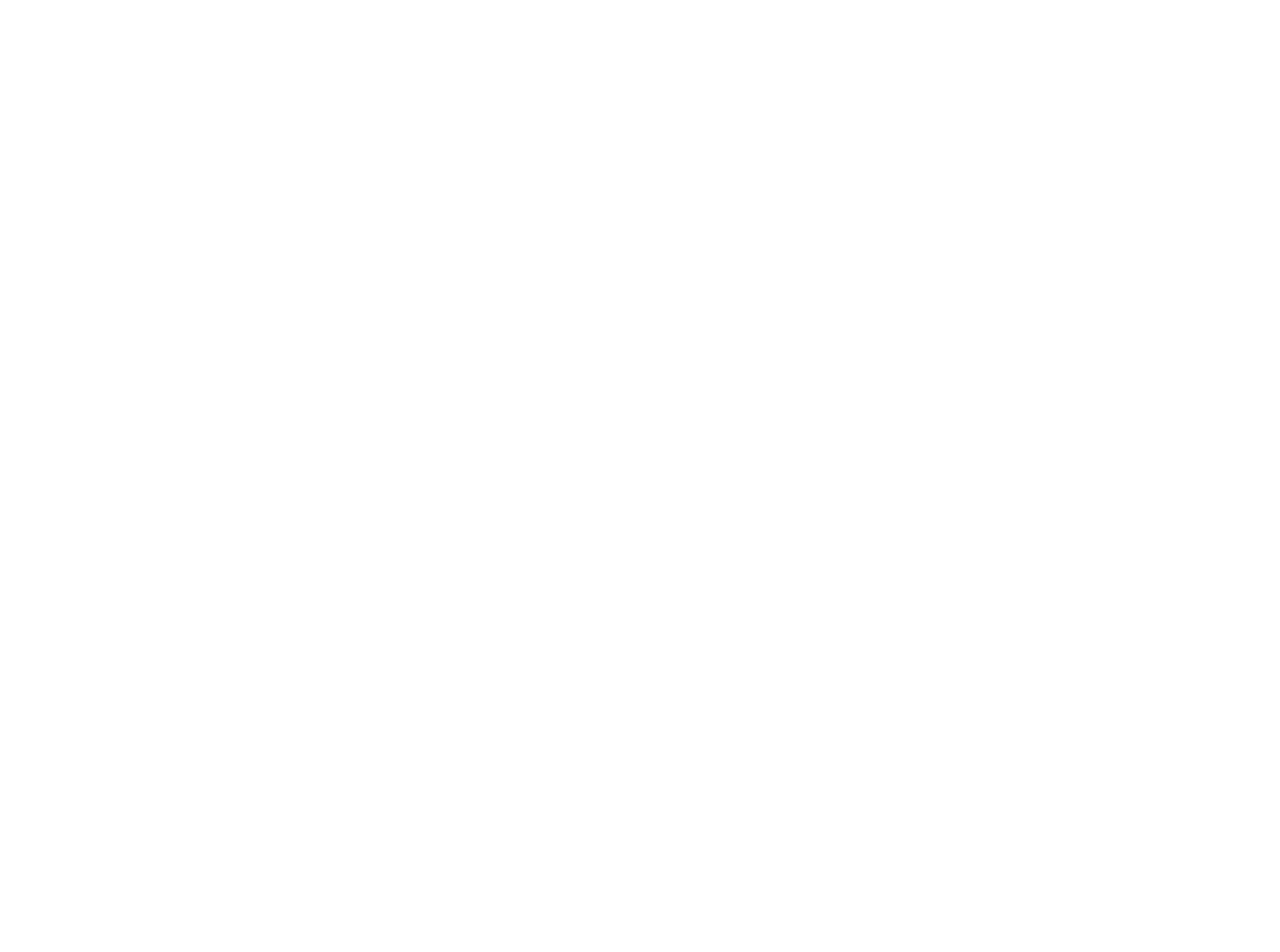
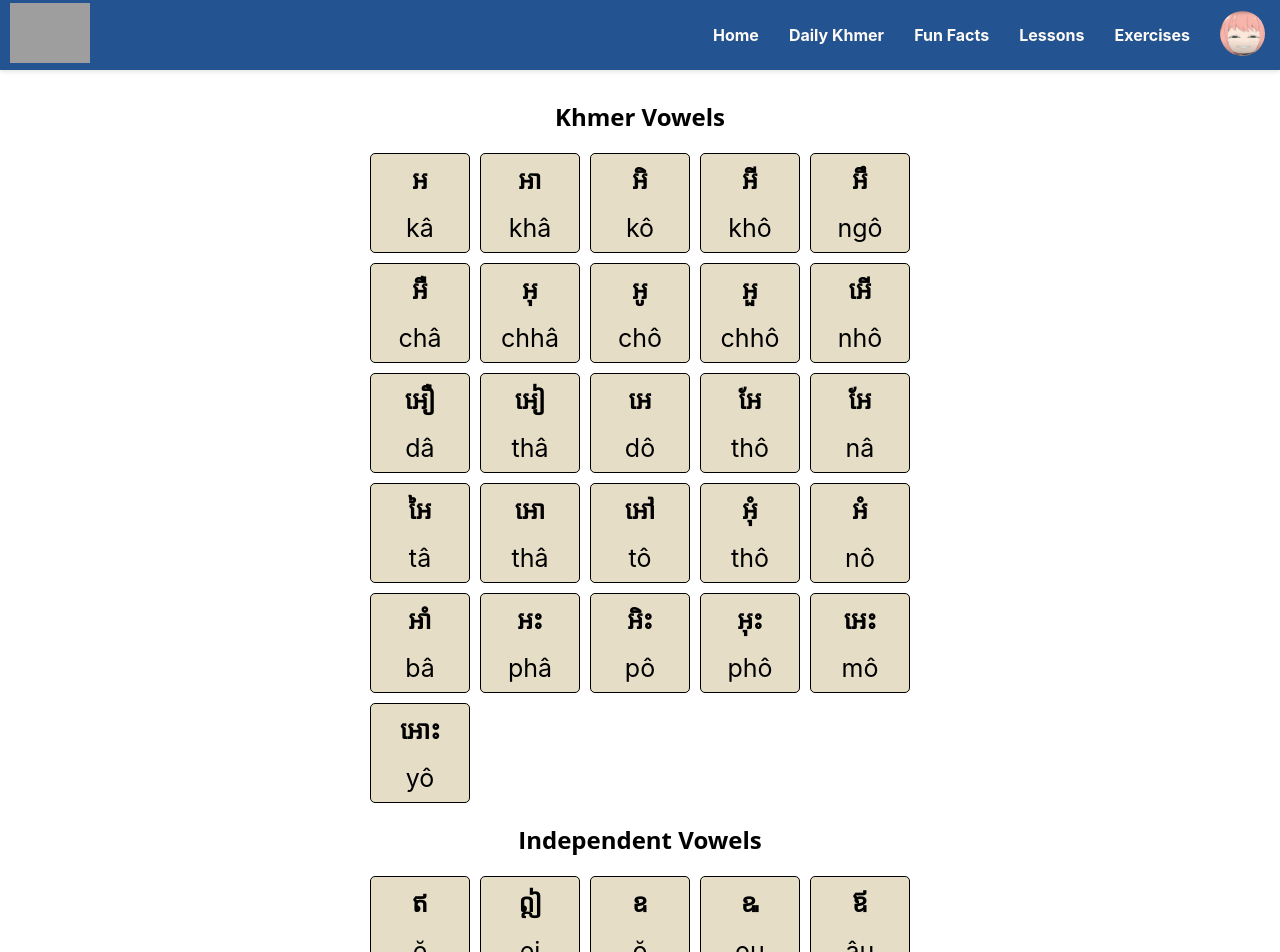
Before and after one commit to KellyKuoch/khmerkademy-v2, a React (Create React App) app: page /unit/vowels in a window 1280 px wide. Before the commit this address had no page. Shown: the top 952 px of the page. Before the commit the page ends 800 px from the top, so only its background shows below. Built offline with nearby package versions, Linux system fonts and the light colour scheme; grey boxes are pictures that could not be loaded.

Commit message:
added consonant and vowels

```diff
--- a/src/App.js
+++ b/src/App.js
@@ -11,6 +11,8 @@
 import Culture from "./culture-topic/Culture.culture-topic";
 import Vocabulary from "./units/Vocabulary.unit";
 import Conversatoin from "./units/Conversation.unit";
+import Consonants from "./units/unit-1/Consonants";
+import Vowels from "./units/unit-1/Vowels";
 
 const App = () => {
   return (
@@ -24,6 +26,8 @@
         <Route path="exercise/matching-pair" element={<MatchingPair />} />
         <Route path="lessons" element={<Learn />} />
         <Route path="learn/section-1" element={<Unit />} />
+        <Route path="unit/consonants" element={<Consonants />} />
+        <Route path="unit/vowels" element={<Vowels />} />
         <Route path="unit/vocabulary" element={<Vocabulary />} />
         <Route path="unit/conversation" element={<Conversatoin />} />
         <Route path="profile" element={<Profile />} />
--- a/src/units/Unit.units.jsx
+++ b/src/units/Unit.units.jsx
@@ -12,16 +12,21 @@
               <h2>Unit 1</h2>
             </div>
             <div className="small-insider-unit">
+              <Link to="/unit/consonants">
                 <img
                   src="https://placehold.co/600x400?text=Consonent"
                   alt="logo"
                   className="fish"
                 />
+              </Link>
+              <Link to="/unit/vowels">
                 <img
                   src="https://placehold.co/600x400?text=Vowel"
                   alt="logo"
                   className="fish"
                 />
+              </Link>
+
               <Link to="/unit/vocabulary">
                 {" "}
                 <img
--- /dev/null
+++ b/src/units/unit-1/Consonants.css
@@ -0,0 +1,28 @@
+.consonant p {
+    margin-top: 0;
+    margin-bottom: 0;
+}
+.main-consonants {
+    display: flex;
+    flex-direction: column;
+    justify-content: center;
+    align-items: center;
+    padding-top: 80px;
+}
+
+.consonants-boxes {
+    display: grid;
+    grid-template-columns: repeat(5, 1fr);
+    gap: 10px;
+    grid-auto-rows: minmax(100px, auto);
+}
+.consonant {
+    background-color: #E5DDC5;
+    border: solid black 1px;
+    border-radius: 5px;
+    width: 100px;
+    display: flex;
+    flex-direction: column;
+    justify-content: space-around;
+    align-items: center;
+}
--- /dev/null
+++ b/src/units/unit-1/Consonants.jsx
@@ -0,0 +1,237 @@
+import "./Consonants.css";
+const Consonants = () => {
+  const consonants = [
+    {
+      id: 1,
+      name: "ក",
+      pronoun: "kâ",
+      subScript: "្ក",
+    },
+    {
+      id: 2,
+      name: "ខ",
+      pronoun: "khâ",
+      subScript: "្ខ",
+    },
+    {
+      id: 3,
+      name: "គ",
+      pronoun: "kô",
+      subScript: "្គ",
+    },
+    {
+      id: 4,
+      name: "ឃ",
+      pronoun: "khô",
+      subScript: "្ឃ",
+    },
+    {
+      id: 5,
+      name: "ង",
+      pronoun: "ngô",
+      subScript: "្ង",
+    },
+    {
+      id: 6,
+      name: "ច",
+      pronoun: "châ",
+      subScript: "្ច",
+    },
+    {
+      id: 7,
+      name: "ឆ",
+      pronoun: "chhâ",
+      subScript: "្ឆ",
+    },
+    {
+      id: 8,
+      name: "ជ",
+      pronoun: "chô",
+      subScript: "្ជ",
+    },
+    {
+      id: 9,
+      name: "ឈ",
+      pronoun: "chhô",
+      subScript: "្ឈ",
+    },
+    {
+      id: 10,
+      name: "ញ",
+      pronoun: "nhô",
+      subScript: "្ញ",
+    },
+    {
+      id: 11,
+      name: "ដ",
+      pronoun: "dâ",
+      subScript: "្ដ",
+    },
+    {
+      id: 12,
+      name: "ឋ",
+      pronoun: "thâ",
+      subScript: "្ឋ",
+    },
+    {
+      id: 13,
+      name: "ឌ",
+      pronoun: "dô",
+      subScript: "",
+    },
+    {
+      id: 14,
+      name: "ឍ",
+      pronoun: "thô",
+      subScript: "្ឍ",
+    },
+    {
+      id: 15,
+      name: "ណ",
+      pronoun: "nâ",
+      subScript: "្ណ",
+    },
+    {
+      id: 16,
+      name: "ត",
+      pronoun: "tâ",
+      subScript: "្ត",
+    },
+    {
+      id: 17,
+      name: "ថ",
+      pronoun: "thâ",
+      subScript: "្ថ",
+    },
+    {
+      id: 18,
+      name: "ទ",
+      pronoun: "tô",
+      subScript: "្ទ",
+    },
+    {
+      id: 19,
+      name: "ធ",
+      pronoun: "thô",
+      subScript: "្ធ",
+    },
+    {
+      id: 20,
+      name: "ន",
+      pronoun: "nô",
+      subScript: "្ន",
+    },
+    {
+      id: 21,
+      name: "ប",
+      pronoun: "bâ",
+      subScript: "្ប",
+    },
+    {
+      id: 22,
+      name: "ផ",
+      pronoun: "phâ",
+      subScript: "្ផ",
+    },
+    {
+      id: 23,
+      name: "ព",
+      pronoun: "pô",
+      subScript: "្ព",
+    },
+    {
+      id: 24,
+      name: "ភ",
+      pronoun: "phô",
+      subScript: "្ភ",
+    },
+    {
+      id: 25,
+      name: "ម",
+      pronoun: "mô",
+      subScript: "្ម",
+    },
+    {
+      id: 26,
+      name: "យ",
+      pronoun: "yô",
+      subScript: "្យ",
+    },
+    {
+      id: 27,
+      name: "រ",
+      pronoun: "rô",
+      subScript: "្រ",
+    },
+    {
+      id: 28,
+      name: "ល",
+      pronoun: "lô",
+      subScript: "្ល",
+    },
+    {
+      id: 29,
+      name: "វ",
+      pronoun: "vô",
+      subScript: "្វ",
+    },
+    {
+      id: 30,
+      name: "ស",
+      pronoun: "sâ",
+      subScript: "្ស",
+    },
+    {
+      id: 31,
+      name: "ហ",
+      pronoun: "hâ",
+      subScript: "្ហ",
+    },
+    {
+      id: 32,
+      name: "ឡ",
+      pronoun: "la",
+      subScript: "្ឡ",
+    },
+    {
+      id: 33,
+      name: "អ",
+      pronoun: "lâ",
+      subScript: "្អ",
+    },
+  ];
+  return (
+    <div className="main-consonants">
+      <div className="consonants-title">
+        <h2>Khmer Consonants</h2>
+      </div>
+      <div className="consonants-boxes">
+        {consonants.map((item) => (
+          <div className="consonant" style={{ fontSize: "25px" }}>
+            <p>
+              <strong>{item.name}</strong>
+            </p>
+
+            <p>{item.pronoun}</p>
+          </div>
+        ))}
+      </div>
+      <div className="consonants-title">
+        <h2>Consonant Subscript Form</h2>
+      </div>
+      <div className="consonants-boxes">
+        {consonants.map((item) => (
+          <div className="consonant" style={{ fontSize: "25px" }}>
+            <p>
+              <strong>{item.name}</strong>
+            </p>
+            <p>{item.subScript}</p>
+            <p>{item.pronoun}</p>
+          </div>
+        ))}
+      </div>
+    </div>
+  );
+};
+
+export default Consonants;
--- /dev/null
+++ b/src/units/unit-1/Vowels.jsx
@@ -0,0 +1,240 @@
+import "./Consonants.css";
+const Vowels = () => {
+  const vowels = [
+    {
+      id: 1,
+      name: "អ",
+      pronoun: "kâ",
+    },
+    {
+      id: 2,
+      name: "អា",
+      pronoun: "khâ",
+    },
+    {
+      id: 3,
+      name: "អិ",
+      pronoun: "kô",
+    },
+    {
+      id: 4,
+      name: "អី",
+      pronoun: "khô",
+    },
+    {
+      id: 5,
+      name: "អឹ",
+      pronoun: "ngô",
+    },
+    {
+      id: 6,
+      name: "អឺ",
+      pronoun: "châ",
+    },
+    {
+      id: 7,
+      name: "អុ",
+      pronoun: "chhâ",
+    },
+    {
+      id: 8,
+      name: "អូ",
+      pronoun: "chô",
+    },
+    {
+      id: 9,
+      name: "អួ",
+      pronoun: "chhô",
+    },
+    {
+      id: 10,
+      name: "អើ",
+      pronoun: "nhô",
+    },
+    {
+      id: 11,
+      name: "អឿ",
+      pronoun: "dâ",
+    },
+    {
+      id: 12,
+      name: "អៀ",
+      pronoun: "thâ",
+    },
+    {
+      id: 13,
+      name: "អេ",
+      pronoun: "dô",
+    },
+    {
+      id: 14,
+      name: "អែ",
+      pronoun: "thô",
+    },
+    {
+      id: 15,
+      name: "អែ",
+      pronoun: "nâ",
+    },
+    {
+      id: 16,
+      name: "អៃ",
+      pronoun: "tâ",
+    },
+    {
+      id: 17,
+      name: "អោ",
+      pronoun: "thâ",
+    },
+    {
+      id: 18,
+      name: "អៅ",
+      pronoun: "tô",
+    },
+    {
+      id: 19,
+      name: "អុំ",
+      pronoun: "thô",
+    },
+    {
+      id: 20,
+      name: "អំ",
+      pronoun: "nô",
+    },
+    {
+      id: 21,
+      name: "អាំ",
+      pronoun: "bâ",
+    },
+    {
+      id: 22,
+      name: "អះ",
+      pronoun: "phâ",
+    },
+    {
+      id: 23,
+      name: "អិះ",
+      pronoun: "pô",
+    },
+    {
+      id: 24,
+      name: "អុះ",
+      pronoun: "phô",
+    },
+    {
+      id: 25,
+      name: "អេះ",
+      pronoun: "mô",
+    },
+    {
+      id: 26,
+      name: "អោះ",
+      pronoun: "yô",
+    },
+  ];
+  const independentVowels = [
+    {
+      id: 1,
+      name: "ឥ",
+      pronoun: "ĕ",
+    },
+    {
+      id: 2,
+      name: "ឦ",
+      pronoun: "ei",
+    },
+    {
+      id: 3,
+      name: "ឧ",
+      pronoun: "ŏ",
+    },
+    {
+      id: 4,
+      name: "ឩ",
+      pronoun: "ou",
+    },
+    {
+      id: 5,
+      name: "ឪ",
+      pronoun: "âu",
+    },
+    {
+      id: 6,
+      name: "ឫ",
+      pronoun: "rœ̆",
+    },
+    {
+      id: 7,
+      name: "ឬ",
+      pronoun: "rœ",
+    },
+    {
+      id: 8,
+      name: "ឭ",
+      pronoun: "lœ̆",
+    },
+    {
+      id: 9,
+      name: "ឮ",
+      pronoun: "lœ",
+    },
+    {
+      id: 10,
+      name: "ឯ",
+      pronoun: "ê",
+    },
+    {
+      id: 11,
+      name: "ឰ",
+      pronoun: "ai",
+    },
+    {
+      id: 12,
+      name: "ឱ",
+      pronoun: "aô",
+    },
+    {
+      id: 13,
+      name: "ឲ",
+      pronoun: "aô",
+    },
+    {
+      id: 14,
+      name: "ឳ",
+      pronoun: "au",
+    },
+  ];
+  return (
+    <div className="main-consonants">
+      <div className="consonants-title">
+        <h2>Khmer Vowels</h2>
+      </div>
+      <div className="consonants-boxes">
+        {vowels.map((item) => (
+          <div className="consonant" style={{ fontSize: "25px" }}>
+            <p>
+              <strong>{item.name}</strong>
+            </p>
+
+            <p>{item.pronoun}</p>
+          </div>
+        ))}
+      </div>
+      <div className="consonants-title">
+        <h2>Independent Vowels</h2>
+      </div>
+      <div className="consonants-boxes">
+        {independentVowels.map((item) => (
+          <div className="consonant" style={{ fontSize: "25px" }}>
+            <p>
+              <strong>{item.name}</strong>
+            </p>
+            <p>{item.pronoun}</p>
+          </div>
+        ))}
+      </div>
+    </div>
+  );
+};
+
+export default Vowels;
```
Lines whose indentation alone changed are shown as unchanged.
